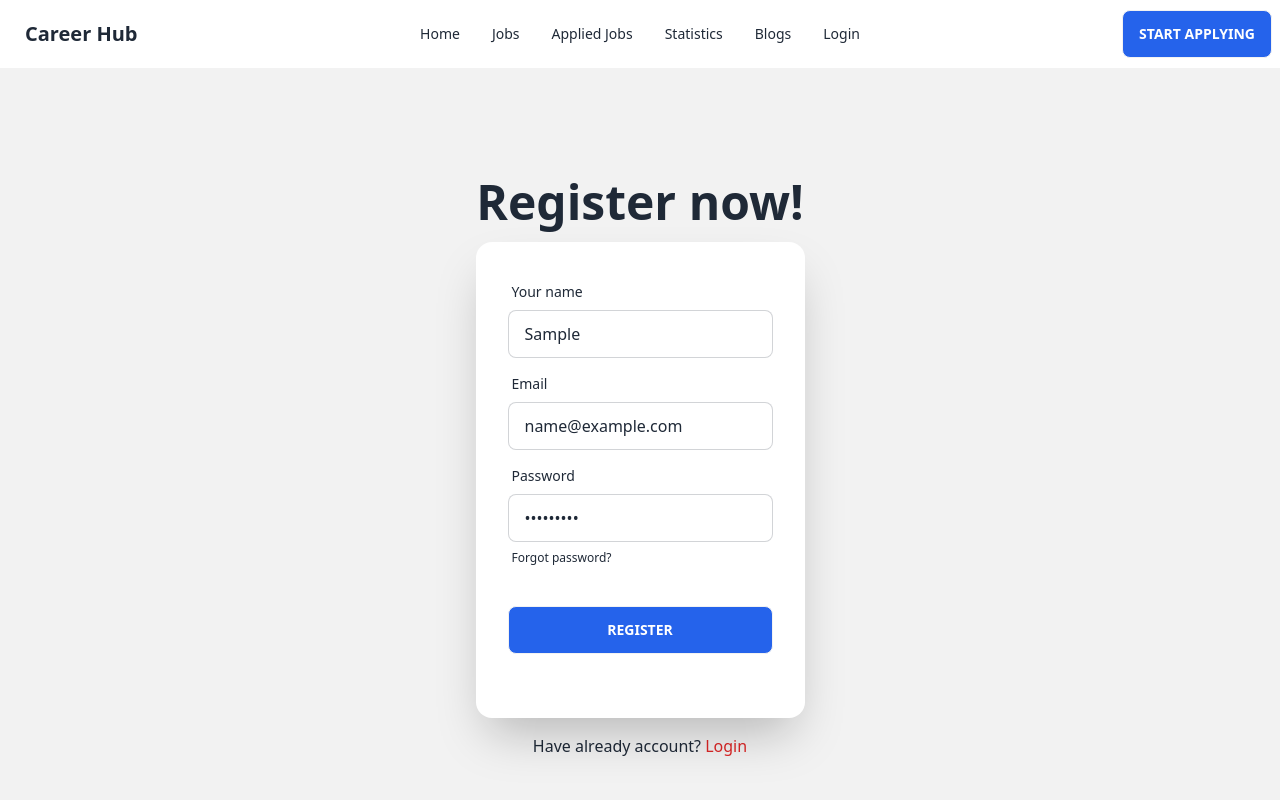
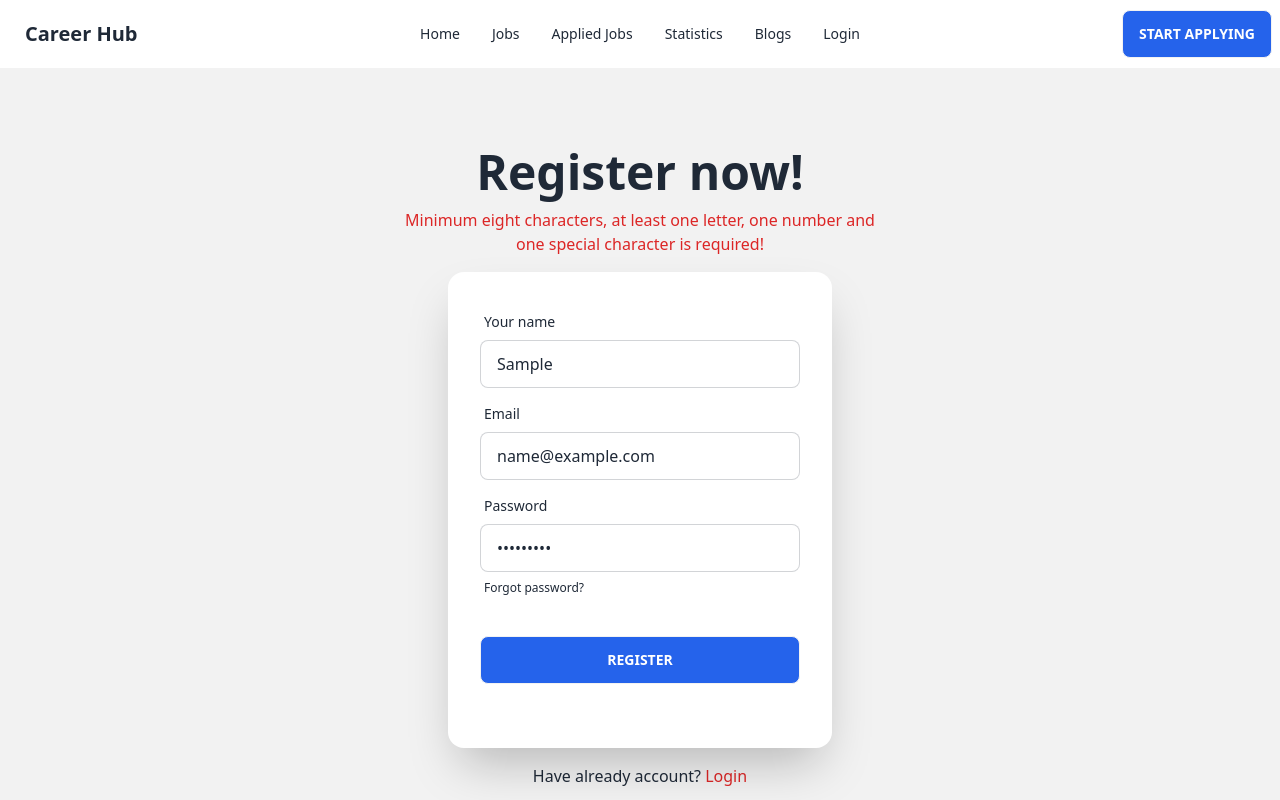
Before and after one commit to anupamahalder/career-hub-react-project, a React (Vite) app: page /register in a window 1280 px wide. Both pictures are taken after typing "Sample", "name@example.com", "Sample123" into the empty fields and a click on the button "REGISTER". Shown: the top 800 px of the page. Built offline with nearby package versions, Linux system fonts and the light colour scheme; no server answers.

Commit message:
Validate email with regex

```diff
--- a/src/components/Register/Register.jsx
+++ b/src/components/Register/Register.jsx
@@ -14,15 +14,30 @@ const Register = () => {
         e.preventDefault();
         // password validation
         if(!/^(?=.*[A-Za-z])(?=.*\d)(?=.*[@$!%*#?&])[A-Za-z\d@$!%*#?&]{8,}$/.test(password)){
-            alert("Minimum eight characters, at least one letter, one number and one special character is required!");
+            setError("Minimum eight characters, at least one letter, one number and one special character is required!");
+        }
+        else{
+            // password is okay
+            setError("");
+            // validate email
+            if(!/^([a-zA-Z0-9!#$%&'*+\/=?^_`{|}~-]+(?:\.[a-zA-Z0-9!#$%&'*+\/=?^_`{|}~-]+)*@(?:[a-zA-Z0-9](?:[a-zA-Z0-9-]*[a-zA-Z0-9])?\.)+[a-zA-Z0-9](?:[a-zA-Z0-9-]*[a-zA-Z0-9])?)$/.test(email)){
+                setError('Please give valid email!');
+            }
+            else{
+                // if email and password both true or valid then only call signUp
+
+            }
         }
     }
     return (
         <div>
             <div className="hero min-h-screen bg-base-200">
                 <div className="hero-content flex-col">
-                    <div className="text-center lg:text-left">
+                    <div className="text-center">
                     <h1 className="text-5xl font-bold">Register now!</h1>
+                    {
+                        error && <p className="w-[500px] pt-3 text-red-600">{error}</p>
+                    }
                     </div>
                     <div className="card flex-shrink-0 w-full max-w-sm shadow-2xl bg-base-100">
                         {/* form section  */}
```
